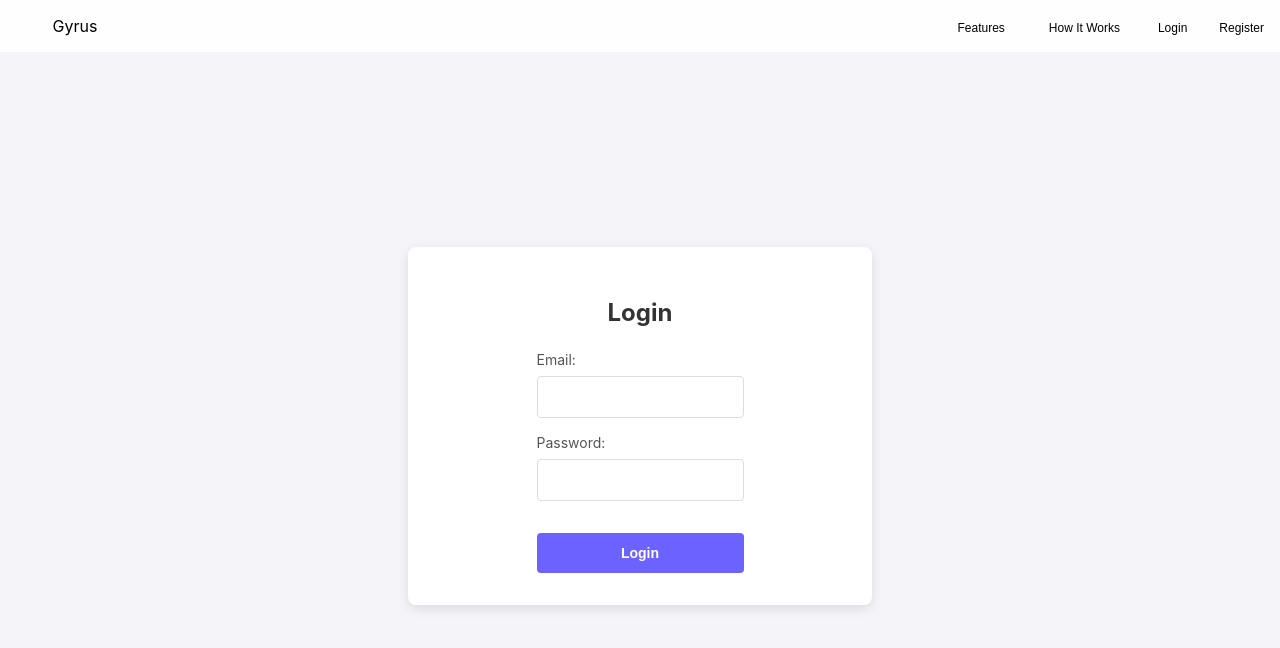
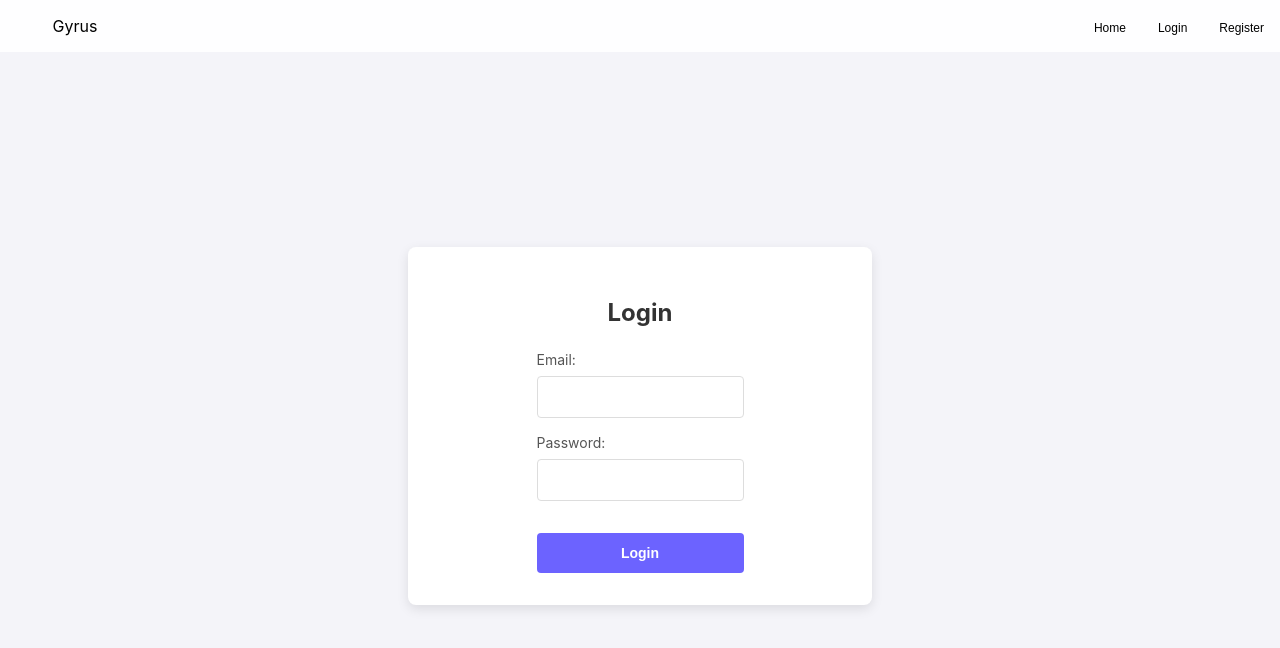
Before and after one commit to AVIRENI-CHANDAN/gyrus-in-scene-ad, a React (Create React App) app in the folder frontend/: page /login in a window 1280 px wide. Shown: the top 648 px of the page. Built offline with nearby package versions, Linux system fonts and the light colour scheme; the HTML template or start-up script is replaced by a standard one.

Commit message:
Login page update for the navigation bar

```diff
--- a/frontend/src/components/LoginPage/LoginPage.js
+++ b/frontend/src/components/LoginPage/LoginPage.js
@@ -15,14 +15,7 @@ class LoginPage extends React.Component {
             <div className={styles.Logo}>{this.app_title}</div>
             <ul className={styles.NavLinks}>
               <li>
-                <button onClick={() => this.scrollToSection(this.featuresRef)} className={styles.NavLink}>
-                  Features
-                </button>
-              </li>
-              <li>
-                <button onClick={() => this.scrollToSection(this.howItWorksRef)} className={styles.NavLink}>
-                  How It Works
-                </button>
+                <Link to="/" className={styles.NavLink}>Home</Link>
               </li>
               <li>
                 <Link to="/login" className={styles.NavLink}>Login</Link>
```
